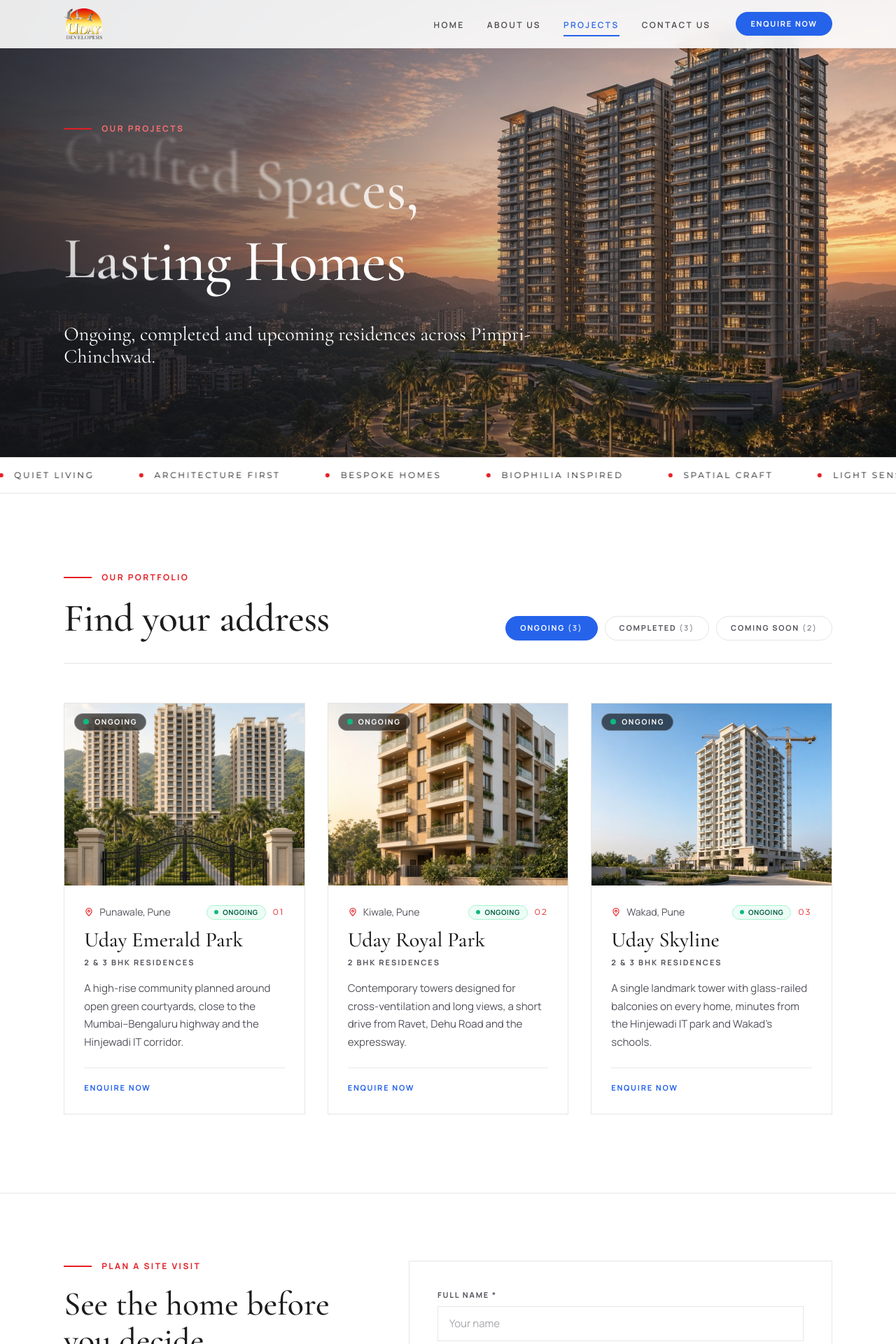
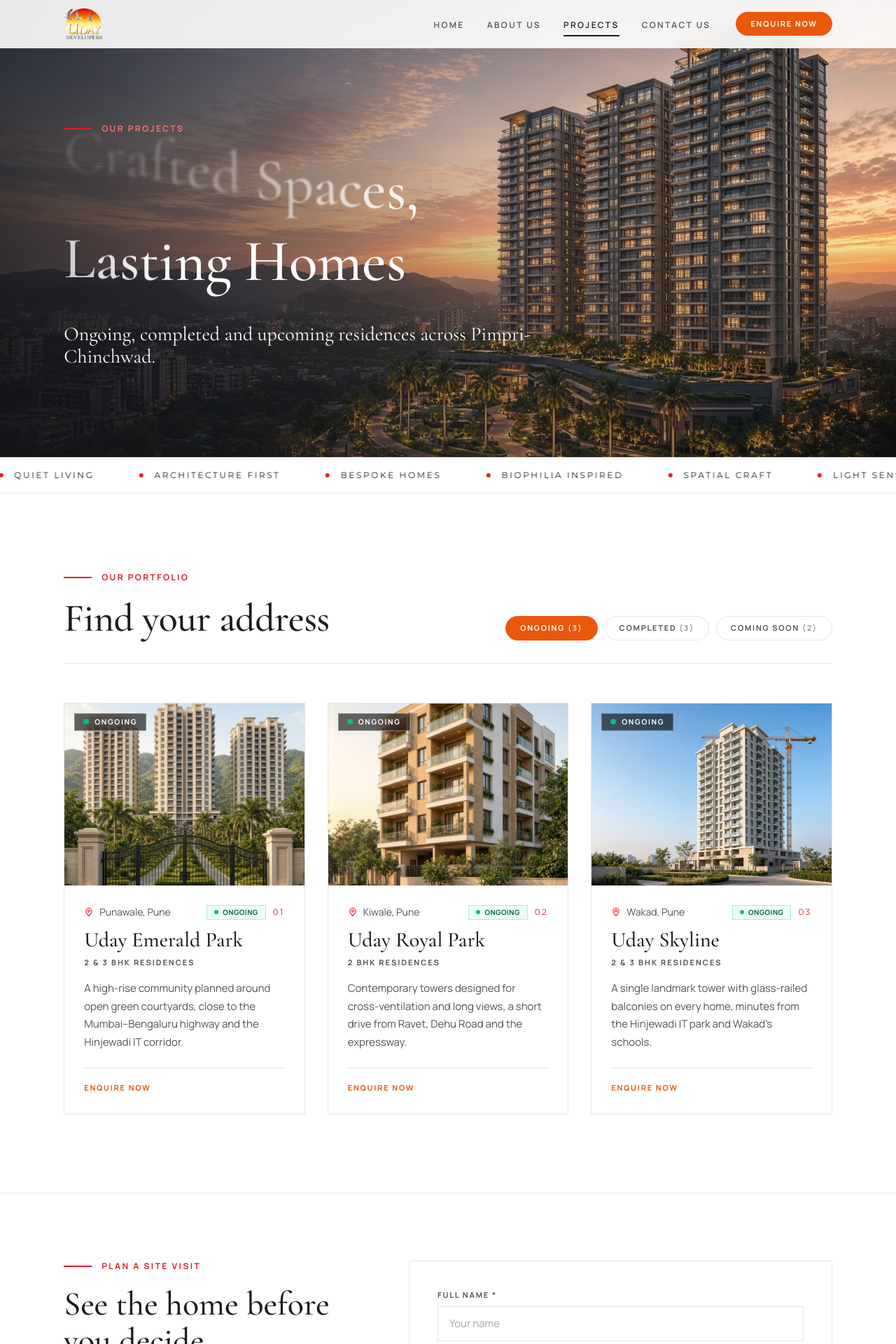
Before and after one commit to maheshmindfull-tech/uday-construction, a React (Vite) app: page /projects in a window 1280 px wide. Shown: the top 1920 px of the page at 70% size. Built offline with nearby package versions, Linux system fonts and the light colour scheme.

Commit message:
Update button colors to match logo, remove navbar tab blue hover, and use box corners for status badges

```diff
--- a/src/components/Header.jsx
+++ b/src/components/Header.jsx
@@ -62,13 +62,13 @@ export default function Header() {
                       to={link.href}
                       className={`relative py-1 text-[11px] font-semibold uppercase tracking-[0.2em] transition-colors duration-200 lg:text-xs ${
                         isActive
-                          ? 'text-blue-600 font-bold'
-                          : 'text-ink/80 hover:text-blue-600'
+                          ? 'text-ink font-bold'
+                          : 'text-ink/75 hover:text-ink'
                       }`}
                     >
                       {link.label}
                       {isActive && (
-                        <span className="absolute -bottom-1 left-0 h-[2px] w-full bg-blue-600" />
+                        <span className="absolute -bottom-1 left-0 h-[2px] w-full bg-ink" />
                       )}
                     </Link>
                   </li>
@@ -88,7 +88,7 @@ export default function Header() {
                   e.stopPropagation()
                   openContact()
                 }}
-                className="inline-flex items-center gap-2 rounded-full border border-blue-600 bg-blue-600 px-5 py-2 text-[11px] font-bold uppercase tracking-[0.16em] text-white transition-all duration-300 hover:border-blue-700 hover:bg-blue-700 hover:-translate-y-0.5 active:translate-y-0 cursor-pointer shadow-sm hover:shadow-md"
+                className="inline-flex items-center gap-2 rounded-full border border-orange-600 bg-orange-600 px-5 py-2 text-[11px] font-bold uppercase tracking-[0.16em] text-white transition-all duration-300 hover:border-orange-700 hover:bg-orange-700 hover:-translate-y-0.5 active:translate-y-0 cursor-pointer shadow-sm hover:shadow-md"
               >
                 <span>{btn.label}</span>
               </button>
@@ -104,7 +104,7 @@ export default function Header() {
               e.stopPropagation()
               openContact()
             }}
-            className="rounded-full border border-blue-600 bg-blue-600 px-2.5 py-1.5 text-[9px] font-bold uppercase tracking-wider text-white transition-colors hover:bg-blue-700 cursor-pointer active:scale-95 shadow-sm min-[360px]:px-3.5 min-[360px]:text-[10px]"
+            className="rounded-full border border-orange-600 bg-orange-600 px-2.5 py-1.5 text-[9px] font-bold uppercase tracking-wider text-white transition-colors hover:border-orange-700 hover:bg-orange-700 cursor-pointer active:scale-95 shadow-sm min-[360px]:px-3.5 min-[360px]:text-[10px]"
           >
             Enquire Now
           </button>
@@ -151,7 +151,7 @@ export default function Header() {
                           openContact()
                         }, 80)
                       }}
-                      className="flex w-full items-center justify-center gap-2 rounded-full border border-blue-600 bg-blue-600 py-2.5 text-xs font-bold uppercase tracking-[0.18em] text-white transition-colors hover:bg-blue-700 cursor-pointer active:scale-95 shadow-sm"
+                      className="flex w-full items-center justify-center gap-2 rounded-full border border-orange-600 bg-orange-600 py-2.5 text-xs font-bold uppercase tracking-[0.18em] text-white transition-colors hover:border-orange-700 hover:bg-orange-700 cursor-pointer active:scale-95 shadow-sm"
                     >
                       <span>{link.label}</span>
                     </button>
@@ -168,7 +168,7 @@ export default function Header() {
                     to={link.href}
                     onClick={() => setOpen(false)}
                     className={`block py-1.5 text-xs font-semibold uppercase tracking-[0.18em] transition-colors ${
-                      isActive ? 'text-blue-600 font-bold' : 'text-ink/80 hover:text-blue-600'
+                      isActive ? 'text-ink font-bold' : 'text-ink/75 hover:text-ink'
                     }`}
                   >
                     {link.label}
--- a/src/components/Hero.jsx
+++ b/src/components/Hero.jsx
@@ -73,7 +73,7 @@ export default function Hero() {
                 type="button"
                 onClick={togglePlay}
                 aria-label={playing ? 'Pause video' : 'Play video'}
-                className="flex h-8 w-8 sm:h-9 sm:w-9 items-center justify-center rounded-full border border-white/30 bg-night/50 text-white backdrop-blur-md transition-all duration-200 hover:border-blue-500 hover:bg-blue-600 cursor-pointer"
+                className="flex h-8 w-8 sm:h-9 sm:w-9 items-center justify-center rounded-full border border-white/30 bg-night/50 text-white backdrop-blur-md transition-all duration-200 hover:border-orange-500 hover:bg-orange-600 cursor-pointer"
               >
                 {playing ? (
                   <svg width="13" height="13" viewBox="0 0 24 24" fill="currentColor">
@@ -90,7 +90,7 @@ export default function Hero() {
                 type="button"
                 onClick={toggleMute}
                 aria-label={muted ? 'Unmute video' : 'Mute video'}
-                className="flex h-8 w-8 sm:h-9 sm:w-9 items-center justify-center rounded-full border border-white/30 bg-night/50 text-white backdrop-blur-md transition-all duration-200 hover:border-blue-500 hover:bg-blue-600 cursor-pointer"
+                className="flex h-8 w-8 sm:h-9 sm:w-9 items-center justify-center rounded-full border border-white/30 bg-night/50 text-white backdrop-blur-md transition-all duration-200 hover:border-orange-500 hover:bg-orange-600 cursor-pointer"
               >
                 {muted ? (
                   <svg width="14" height="14" viewBox="0 0 24 24" fill="none" stroke="currentColor" strokeWidth="2">
--- a/src/components/ProjectGallery.jsx
+++ b/src/components/ProjectGallery.jsx
@@ -91,7 +91,7 @@ export default function ProjectGallery() {
 
                 {/* Top Category Badge */}
                 <div className="absolute left-3.5 top-3.5 z-10 flex items-center gap-2">
-                  <div className="inline-flex items-center gap-1.5 rounded-full border border-white/25 bg-black/60 px-2.5 py-1 text-[10px] font-bold uppercase tracking-wider text-white backdrop-blur-md shadow-sm">
+                  <div className="inline-flex items-center gap-1.5 border border-white/25 bg-black/60 px-2.5 py-1 text-[10px] font-bold uppercase tracking-wider text-white backdrop-blur-md shadow-sm">
                     {item.category === 'Ongoing' ? (
                       <span className="relative flex h-2 w-2">
                         <span className="absolute inline-flex h-full w-full animate-ping rounded-full bg-emerald-400 opacity-75" />
--- a/src/components/Projects.jsx
+++ b/src/components/Projects.jsx
@@ -11,7 +11,7 @@ export default function Projects() {
         </div>
         <Link
           to={projects.allHref}
-          className="inline-flex h-11 sm:h-12 items-center gap-3 rounded-full border-[1.5px] border-blue-600 bg-blue-600 px-5 sm:px-7 text-xs sm:text-[13px] font-bold uppercase tracking-[0.16em] text-white transition-all duration-300 hover:bg-blue-700 hover:border-blue-700 shadow-sm hover:shadow-md"
+          className="inline-flex h-11 sm:h-12 items-center gap-3 rounded-full border-[1.5px] border-orange-600 bg-orange-600 px-5 sm:px-7 text-xs sm:text-[13px] font-bold uppercase tracking-[0.16em] text-white transition-all duration-300 hover:bg-orange-700 hover:border-orange-700 shadow-sm hover:shadow-md"
         >
           {projects.allLabel}
           <svg width="18" height="10" viewBox="0 0 18 10" fill="none" stroke="currentColor" strokeWidth="1.5" aria-hidden="true"><path d="M0 5h17M13 1l4 4-4 4" /></svg>
@@ -24,7 +24,7 @@ export default function Projects() {
             <Link to={p.href} className="group block">
               <div className="relative h-[280px] sm:h-[340px] md:h-[380px] overflow-hidden bg-night">
                 <img src={p.image} alt={p.name} className="h-full w-full object-cover transition-transform duration-500 group-hover:scale-[1.03]" />
-                <div className="absolute left-3.5 top-3.5 z-10 inline-flex items-center gap-2 rounded-full border border-white/25 bg-black/60 px-3 py-1 text-[10.5px] font-bold uppercase tracking-[0.16em] text-white backdrop-blur-md shadow-sm">
+                <div className="absolute left-3.5 top-3.5 z-10 inline-flex items-center gap-2 border border-white/25 bg-black/60 px-3 py-1 text-[10.5px] font-bold uppercase tracking-[0.16em] text-white backdrop-blur-md shadow-sm">
                   {p.status === 'Ongoing' ? (
                     <span className="relative flex h-2 w-2">
                       <span className="absolute inline-flex h-full w-full animate-ping rounded-full bg-emerald-400 opacity-75" />
--- a/src/components/Testimonials.jsx
+++ b/src/components/Testimonials.jsx
@@ -99,7 +99,7 @@ export default function Testimonials() {
                       type="button"
                       tabIndex={-1}
                       aria-hidden="true"
-                      className="flex h-16 w-16 items-center justify-center rounded-full border border-white/20 bg-black/85 text-white backdrop-blur-sm transition-all duration-300 group-hover:scale-110 group-hover:border-blue-600 group-hover:bg-blue-600 group-hover:text-white shadow-xl cursor-pointer"
+                      className="flex h-16 w-16 items-center justify-center rounded-full border border-white/20 bg-black/85 text-white backdrop-blur-sm transition-all duration-300 group-hover:scale-110 group-hover:border-orange-600 group-hover:bg-orange-600 group-hover:text-white shadow-xl cursor-pointer"
                     >
                       <svg
                         width="22"
--- a/src/context/ContactContext.jsx
+++ b/src/context/ContactContext.jsx
@@ -189,7 +189,7 @@ function ContactModal({ project = '', onClose }) {
                 aria-label={`View ${p.name}`}
                 className={`h-1 sm:h-1.5 rounded-full transition-all duration-500 ease-in-out cursor-pointer ${
                   idx === activeIndex
-                    ? 'w-7 sm:w-8 bg-blue-600'
+                    ? 'w-7 sm:w-8 bg-orange-600'
                     : 'w-3.5 sm:w-4 bg-white/40 hover:bg-white/80'
                 }`}
               />
--- a/src/pages/ContactPage.jsx
+++ b/src/pages/ContactPage.jsx
@@ -246,7 +246,7 @@ export default function ContactPage() {
                     <button
                       type="button"
                       onClick={() => setFormStatus('idle')}
-                      className="text-xs font-bold uppercase tracking-[0.16em] text-sun transition-colors hover:text-brand-deeper"
+                      className="text-xs font-bold uppercase tracking-[0.16em] text-orange-600 transition-colors hover:text-orange-700 cursor-pointer"
                     >
                       Submit another enquiry
                     </button>
@@ -362,7 +362,7 @@ export default function ContactPage() {
                     <button
                       type="submit"
                       disabled={formStatus === 'sending'}
-                      className="inline-flex items-center gap-2 rounded-full border border-blue-600 bg-blue-600 px-8 py-3.5 text-xs font-bold uppercase tracking-[0.18em] text-white transition-all duration-300 hover:-translate-y-0.5 hover:border-blue-700 hover:bg-blue-700 disabled:pointer-events-none disabled:opacity-60 shadow-sm hover:shadow-md cursor-pointer"
+                      className="inline-flex items-center gap-2 rounded-full border border-orange-600 bg-orange-600 px-8 py-3.5 text-xs font-bold uppercase tracking-[0.18em] text-white transition-all duration-300 hover:-translate-y-0.5 hover:border-orange-700 hover:bg-orange-700 disabled:pointer-events-none disabled:opacity-60 shadow-sm hover:shadow-md cursor-pointer"
                     >
                       {formStatus === 'sending' ? (
                         <>
@@ -434,7 +434,7 @@ export default function ContactPage() {
                     href="https://maps.google.com/?q=MQ27%2B6Q9%2C+GPRA+Quarters%2C+Pradhikaran%2C+Nigdi%2C+Pimpri-Chinchwad%2C+Maharashtra+411044"
                     target="_blank"
                     rel="noopener noreferrer"
-                    className="inline-flex items-center gap-2 rounded-full border border-blue-600 bg-blue-600 px-5 py-2.5 text-[11px] font-bold uppercase tracking-wider text-white hover:bg-blue-700 transition-colors shadow-sm"
+                    className="inline-flex items-center gap-2 rounded-full border border-orange-600 bg-orange-600 px-5 py-2.5 text-[11px] font-bold uppercase tracking-wider text-white hover:border-orange-700 hover:bg-orange-700 transition-colors shadow-sm"
                   >
                     <span>Open in Google Maps</span>
                     <svg width="12" height="12" viewBox="0 0 24 24" fill="none" stroke="currentColor" strokeWidth="2.5">
--- a/src/pages/ProjectsPage.jsx
+++ b/src/pages/ProjectsPage.jsx
@@ -9,7 +9,7 @@ import { useContact } from '../context/ContactContext'
 function StatusBadge({ status }) {
   if (status === 'Ongoing') {
     return (
-      <div className="absolute left-3.5 top-3.5 z-10 inline-flex items-center gap-2 rounded-full border border-white/25 bg-black/60 px-3 py-1 text-[10.5px] font-bold uppercase tracking-[0.16em] text-white backdrop-blur-md shadow-sm">
+      <div className="absolute left-3.5 top-3.5 z-10 inline-flex items-center gap-2 border border-white/25 bg-black/60 px-3 py-1 text-[10.5px] font-bold uppercase tracking-[0.16em] text-white backdrop-blur-md shadow-sm">
         <span className="relative flex h-2 w-2">
           <span className="absolute inline-flex h-full w-full animate-ping rounded-full bg-emerald-400 opacity-75" />
           <span className="relative inline-flex h-2 w-2 rounded-full bg-emerald-500" />
@@ -21,7 +21,7 @@ function StatusBadge({ status }) {
 
   if (status === 'Completed') {
     return (
-      <div className="absolute left-3.5 top-3.5 z-10 inline-flex items-center gap-2 rounded-full border border-white/25 bg-black/60 px-3 py-1 text-[10.5px] font-bold uppercase tracking-[0.16em] text-white backdrop-blur-md shadow-sm">
+      <div className="absolute left-3.5 top-3.5 z-10 inline-flex items-center gap-2 border border-white/25 bg-black/60 px-3 py-1 text-[10.5px] font-bold uppercase tracking-[0.16em] text-white backdrop-blur-md shadow-sm">
         <span className="h-2 w-2 rounded-full bg-blue-400" />
         <span>Completed</span>
       </div>
@@ -29,7 +29,7 @@ function StatusBadge({ status }) {
   }
 
   return (
-    <div className="absolute left-3.5 top-3.5 z-10 inline-flex items-center gap-2 rounded-full border border-white/25 bg-black/60 px-3 py-1 text-[10.5px] font-bold uppercase tracking-[0.16em] text-white backdrop-blur-md shadow-sm">
+    <div className="absolute left-3.5 top-3.5 z-10 inline-flex items-center gap-2 border border-white/25 bg-black/60 px-3 py-1 text-[10.5px] font-bold uppercase tracking-[0.16em] text-white backdrop-blur-md shadow-sm">
       <span className="h-2 w-2 rounded-full bg-amber-400" />
       <span>Coming Soon</span>
     </div>
@@ -71,7 +71,7 @@ function ProjectCard({ project, number }) {
             {project.location}
           </p>
           <div className="flex items-center gap-2.5">
-            <span className={`inline-flex items-center gap-1.5 rounded-full px-2.5 py-0.5 text-[10px] font-bold uppercase tracking-wider ${project.status === 'Ongoing'
+            <span className={`inline-flex items-center gap-1.5 px-2.5 py-0.5 text-[10px] font-bold uppercase tracking-wider ${project.status === 'Ongoing'
               ? 'bg-emerald-50 text-emerald-800 border border-emerald-200'
               : project.status === 'Completed'
                 ? 'bg-blue-50 text-blue-800 border border-blue-200'
@@ -100,7 +100,7 @@ function ProjectCard({ project, number }) {
               e.stopPropagation()
               openContact(project.name)
             }}
-            className="inline-flex items-center gap-2 text-[11px] font-bold uppercase tracking-[0.16em] text-blue-600 transition-colors hover:text-blue-700 cursor-pointer active:scale-95"
+            className="inline-flex items-center gap-2 text-[11px] font-bold uppercase tracking-[0.16em] text-orange-600 transition-colors hover:text-orange-700 cursor-pointer active:scale-95"
           >
             {upcoming ? 'Register interest' : 'Enquire now'}
           </button>
@@ -166,8 +166,8 @@ export default function ProjectsPage() {
                     onClick={() => setFilter(f)}
                     aria-pressed={active}
                     className={`rounded-full px-5 py-2 text-[11px] font-bold uppercase tracking-[0.16em] transition-all duration-300 ${active
-                      ? 'bg-blue-600 text-white border border-blue-600 shadow-sm'
-                      : 'border border-line bg-white text-body hover:border-blue-600 hover:text-blue-600'
+                      ? 'bg-orange-600 text-white border border-orange-600 shadow-sm'
+                      : 'border border-line bg-white text-body hover:border-orange-600 hover:text-orange-600'
                       }`}
                   >
                     {f} <span className={active ? 'text-white/80' : 'text-body/60'}>({count})</span>
```
Also changed, not shown: src/components/EnquiryForm.jsx (+4 -4 lines).
